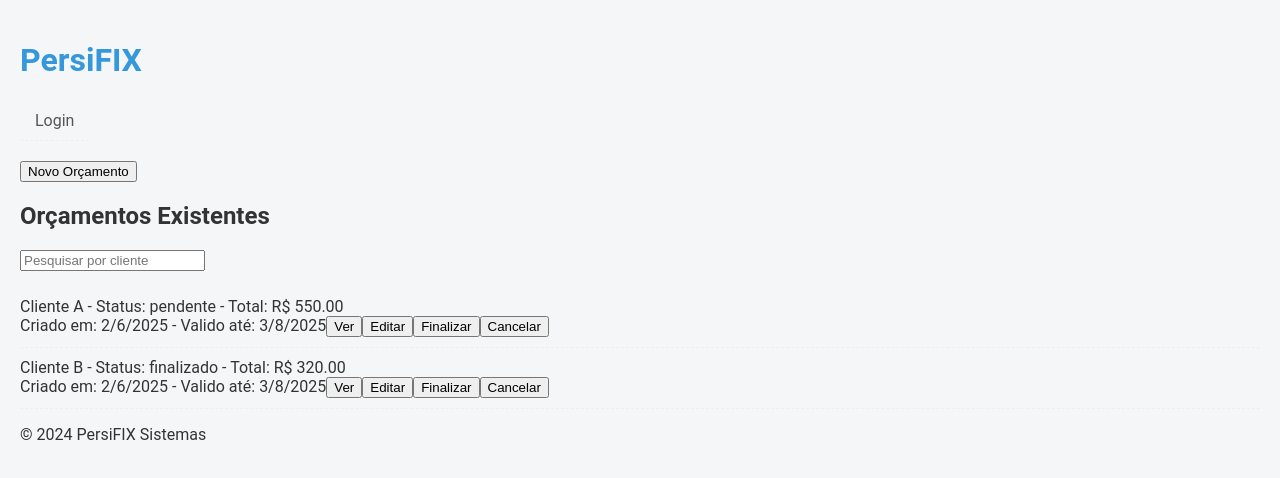
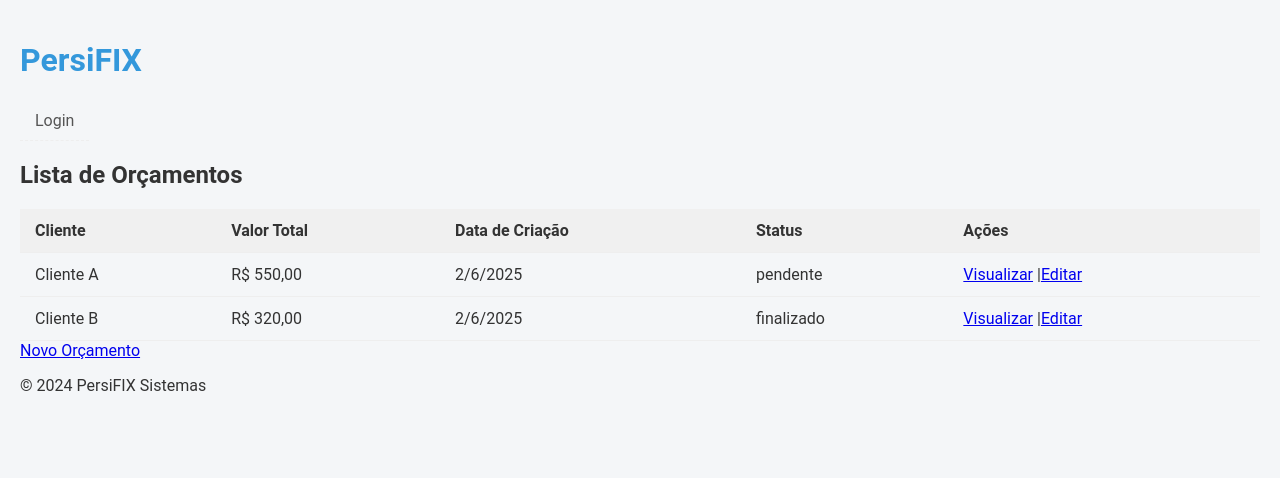
Before and after one commit to volcovrafael06/bolt-generated-project, a React (Vite) app: page /budgets in a window 1280 px wide. Shown: the top 478 px of the page. Built offline with nearby package versions, Linux system fonts and the light colour scheme.

Commit message:
inferface

```diff
--- a/src/App.jsx
+++ b/src/App.jsx
@@ -12,6 +12,7 @@ import Configuracoes from './components/Configuracoes';
 import BudgetList from './components/BudgetList';
 import BudgetDetailsPage from './components/BudgetDetailsPage';
 import HomePage from './components/HomePage'; // Import HomePage
+import Dashboard from './components/Dashboard';
 
 function App() {
   const [companyLogo, setCompanyLogo] = useState(null);
@@ -42,6 +43,7 @@ function App() {
 
   const [loggedInUser, setLoggedInUser] = useState(null);
   const navigate = useNavigate();
+  const [visits, setVisits] = useState([]);
 
   const handleLogin = (user) => {
     setLoggedInUser(user);
@@ -92,7 +94,7 @@ function App() {
 
         <main className="app-main">
           <Routes>
-            <Route path="/" element={loggedInUser ? <HomePage /> : <Login onLogin={handleLogin} />} />
+            <Route path="/" element={loggedInUser ? <HomePage budgets={budgets} customers={customers} visits={visits} /> : <Login onLogin={handleLogin} />} />
             <Route path="/login" element={<Login onLogin={handleLogin} />} />
             <Route path="/customers" element={<Customers customers={customers} setCustomers={setCustomers} />} />
             <Route path="/products" element={<Products products={products} setProducts={setProducts} />} />
--- a/src/components/BudgetList.jsx
+++ b/src/components/BudgetList.jsx
@@ -1,80 +1,58 @@
-import React, { useState, useEffect } from 'react';
-import { Link } from 'react-router-dom';
+import React from 'react';
+import { Link, useLocation } from 'react-router-dom';
 
-function BudgetList({ budgets, validadeOrcamento, onFinalizeBudget, onCancelBudget, setBudgets }) {
-  const [searchTerm, setSearchTerm] = useState('');
-  const [filteredBudgets, setFilteredBudgets] = useState(budgets);
+function BudgetList({ budgets, validadeOrcamento }) {
+  const location = useLocation();
+  const queryParams = new URLSearchParams(location.search);
+  const filter = queryParams.get('filter');
 
-  useEffect(() => {
-    setFilteredBudgets(budgets);
-  }, [budgets]);
+  const today = new Date();
+  const currentMonth = today.getMonth();
+  const currentYear = today.getFullYear();
 
-  const handleSearch = (event) => {
-    const term = event.target.value;
-    setSearchTerm(term);
-
-    const filtered = budgets.filter(budget =>
-      budget.customerName.toLowerCase().includes(term.toLowerCase())
-    );
-    setFilteredBudgets(filtered);
-  };
-
-  const handleFinalizeBudget = (id) => {
-    const updatedBudgets = budgets.map(budget =>
-      budget.id === id ? { ...budget, status: 'finalizado' } : budget
-    );
-    setBudgets(updatedBudgets);
-  };
-
-  const handleCancelBudget = (id) => {
-    const updatedBudgets = budgets.map(budget =>
-      budget.id === id ? { ...budget, status: 'cancelado' } : budget
-    );
-    setBudgets(updatedBudgets);
-  };
+  const filteredBudgets = budgets.filter(budget => {
+    if (filter === 'monthly') {
+      const budgetDate = new Date(budget.creationDate);
+      return budgetDate.getMonth() === currentMonth && budgetDate.getFullYear() === currentYear;
+    } else if (filter === 'finalized') {
+      return budget.status === 'finalizado';
+    }
+    return true;
+  });
 
   return (
     <div>
-      <Link to="/budgets/new">
-        <button>Novo Orçamento</button>
-      </Link>
-
-      <h2>Orçamentos Existentes</h2>
-
-      <input
-        type="text"
-        placeholder="Pesquisar por cliente"
-        value={searchTerm}
-        onChange={handleSearch}
-      />
-
-      <ul>
-        {filteredBudgets && filteredBudgets.map(budget => {
-          const creationDate = new Date(budget.creationDate);
-          const validityDate = new Date(creationDate);
-          validityDate.setDate(validityDate.getDate() + parseInt(validadeOrcamento, 10));
-          const formattedCreationDate = creationDate.toLocaleDateString();
-          const formattedValidityDate = validityDate.toLocaleDateString();
-          const isExpired = new Date() > validityDate;
-          const status = isExpired ? 'Cancelado' : budget.status;
-
-          return (
-            <li key={budget.id}>
-              {budget.customerName} - Status: {status} - Total: R$ {budget.totalValue.toFixed(2)}
-              <br />
-              Criado em: {formattedCreationDate} - Valido até: {formattedValidityDate}
-              <Link to={`/budgets/${budget.id}/view`}>
-                <button>Ver</button>
-              </Link>
-              <Link to={`/budgets/${budget.id}/edit`}>
-                <button>Editar</button>
-              </Link>
-              <button onClick={() => handleFinalizeBudget(budget.id)}>Finalizar</button>
-              <button onClick={() => handleCancelBudget(budget.id)}>Cancelar</button>
-            </li>
-          );
-        })}
-      </ul>
+      <h2>Lista de Orçamentos</h2>
+      {filteredBudgets.length > 0 ? (
+        <table>
+          <thead>
+            <tr>
+              <th>Cliente</th>
+              <th>Valor Total</th>
+              <th>Data de Criação</th>
+              <th>Status</th>
+              <th>Ações</th>
+            </tr>
+          </thead>
+          <tbody>
+            {filteredBudgets.map(budget => (
+              <tr key={budget.id}>
+                <td>{budget.customerName}</td>
+                <td>{budget.totalValue.toLocaleString('pt-BR', { style: 'currency', currency: 'BRL' })}</td>
+                <td>{new Date(budget.creationDate).toLocaleDateString()}</td>
+                <td>{budget.status}</td>
+                <td>
+                  <Link to={`/budgets/${budget.id}/view`}>Visualizar</Link> |
+                  <Link to={`/budgets/${budget.id}/edit`}>Editar</Link>
+                </td>
+              </tr>
+            ))}
+          </tbody>
+        </table>
+      ) : (
+        <p>Nenhum orçamento encontrado.</p>
+      )}
+      <Link to="/budgets/new">Novo Orçamento</Link>
     </div>
   );
 }
--- /dev/null
+++ b/src/components/Dashboard.css
@@ -0,0 +1,33 @@
+.dashboard {
+  display: flex;
+  justify-content: space-around;
+  margin: 20px;
+}
+
+.dashboard-item {
+  background-color: #f0f0f0;
+  padding: 20px;
+  border-radius: 8px;
+  text-align: center;
+  width: 200px;
+}
+
+.dashboard-item h3 {
+  margin-bottom: 10px;
+}
+
+.dashboard-item p {
+  font-size: 24px;
+  font-weight: bold;
+}
+
+.dashboard-item a {
+  display: block;
+  margin-top: 10px;
+  color: #007bff;
+  text-decoration: none;
+}
+
+.dashboard-item a:hover {
+  text-decoration: underline;
+}
--- /dev/null
+++ b/src/components/Dashboard.jsx
@@ -0,0 +1,49 @@
+import React, { useState, useEffect } from 'react';
+import { Link } from 'react-router-dom';
+import './Dashboard.css';
+
+function Dashboard({ budgets, customers, visits }) {
+  // Calculate metrics
+  const today = new Date();
+  const currentMonth = today.getMonth();
+  const currentYear = today.getFullYear();
+
+  const monthlyBudgets = budgets.filter(budget => {
+    const budgetDate = new Date(budget.creationDate);
+    return budgetDate.getMonth() === currentMonth && budgetDate.getFullYear() === currentYear;
+  });
+
+  const finalizedBudgets = budgets.filter(budget => budget.status === 'finalizado');
+  const numberOfCustomers = customers.length;
+  const numberOfVisits = visits.length;
+
+  return (
+    <div className="dashboard">
+      <div className="dashboard-item">
+        <h3>Orçamentos Realizados no Mês</h3>
+        <p>{monthlyBudgets.length}</p>
+        <Link to="/budgets?filter=monthly">Mais informações</Link>
+      </div>
+
+      <div className="dashboard-item">
+        <h3>Orçamentos Finalizados</h3>
+        <p>{finalizedBudgets.length}</p>
+        <Link to="/budgets?filter=finalized">Mais informações</Link>
+      </div>
+
+      <div className="dashboard-item">
+        <h3>Número de Clientes na Base</h3>
+        <p>{numberOfCustomers}</p>
+        <Link to="/customers">Mais informações</Link>
+      </div>
+
+      <div className="dashboard-item">
+        <h3>Agendamentos de Visitas</h3>
+        <p>{numberOfVisits}</p>
+        <Link to="/">Mais informações</Link>
+      </div>
+    </div>
+  );
+}
+
+export default Dashboard;
--- a/src/components/HomePage.jsx
+++ b/src/components/HomePage.jsx
@@ -1,10 +1,12 @@
-import React from 'react';
+import React, { useState, useEffect } from 'react';
 import VisitScheduler from './VisitScheduler';
+import Dashboard from './Dashboard';
 
-function HomePage() {
+function HomePage({ budgets, customers, visits }) {
   return (
     <div>
       <h2>Agendamentos e Visitas para Orçamento</h2>
+      <Dashboard budgets={budgets} customers={customers} visits={visits} />
       <VisitScheduler />
     </div>
   );
```
Also changed, not shown: 1 other file (tests, documents, lock files or other folders).
